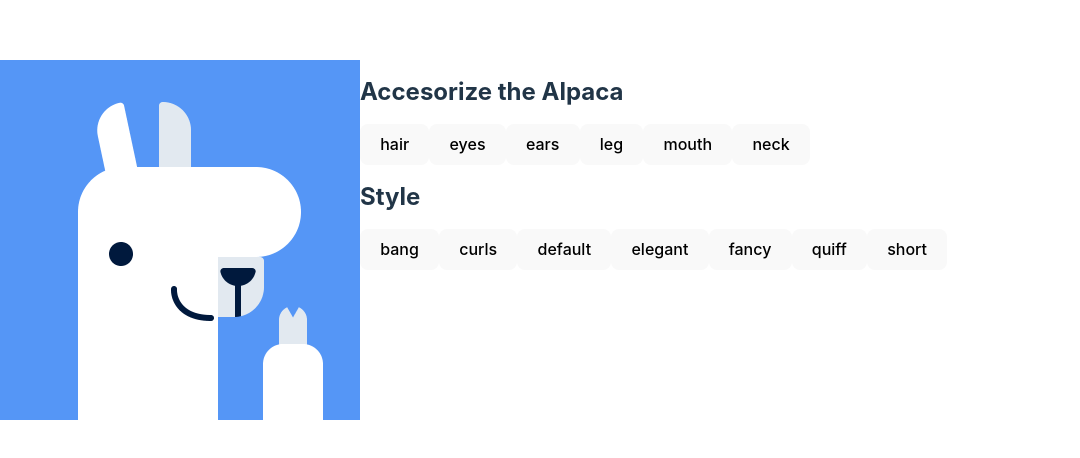
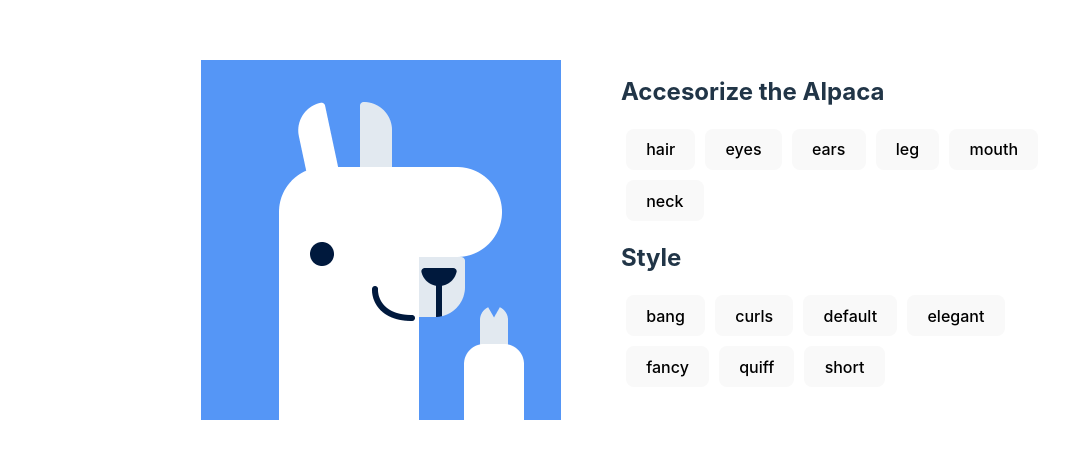
Before and after one commit to herrera-d/alpaca-generator, a React (Vite) app: page / in a window 1280 px wide. Shown: the part 160-618 px from the top of the page, without its empty margins (0-1080 px from the left). Built offline with nearby package versions, Linux system fonts and the light colour scheme.

Commit message:
add style to bottom and Wrapper and CustomControlsWrapper

```diff
--- a/src/App.tsx
+++ b/src/App.tsx
@@ -15,13 +15,21 @@ const AlpacaContainer = styled("article")`
   height: 360px;
   background-color: red;
 `;
-const MainContent = styled("article")`
-  width: 80vw;
+const MainContent = styled("div")`
   display: flex;
+  margin: 0 auto;
+  flex-wrap: wrap;
 `;
 
-const Wrapper = styled("div")``;
-const CustomControlsContainer = styled("div")``;
+const Wrapper = styled("div")`
+  width: 100vw;
+  display: flex;
+  justify-items: center;
+`;
+const CustomControlsWrapper = styled("div")`
+  margin-left: 60px;
+  max-width: 458px;
+`;
 
 function App() {
   const AlpacaInitialState: AlpacaBodyPartsInterface[] = [
@@ -73,9 +81,9 @@ function App() {
         <AlpacaContainer>
           <AlpacaViewer alpacaBodyParts={alpacaBodyParts} />
         </AlpacaContainer>
-        <CustomControlsContainer>
+        <CustomControlsWrapper>
           <CustomizationControls updateBodyPart={updateBodyPart} />
-        </CustomControlsContainer>
+        </CustomControlsWrapper>
       </MainContent>
     </Wrapper>
   );
--- a/src/components/CustomizationControls.tsx
+++ b/src/components/CustomizationControls.tsx
@@ -14,7 +14,9 @@ type CustomizationControlsProps = (
   targe?: AlpacaBodypartName
 ) => void;
 
-const StyledButton = styled("button")``;
+const StyledButton = styled("button")`
+  margin: 5px;
+`;
 
 const isBodyPartButton = (buttonName: AlpacaBodypartName) =>
   BODYPART_BUTTONS_NAMES.includes;
@@ -60,6 +62,7 @@ const CustomizationControls = ({
   return (
     <>
       <h2>Accesorize the Alpaca</h2>
+
       {RenderButtons(BODYPART_BUTTONS_NAMES, {
         callback: handleButtonClick,
       })}
```
